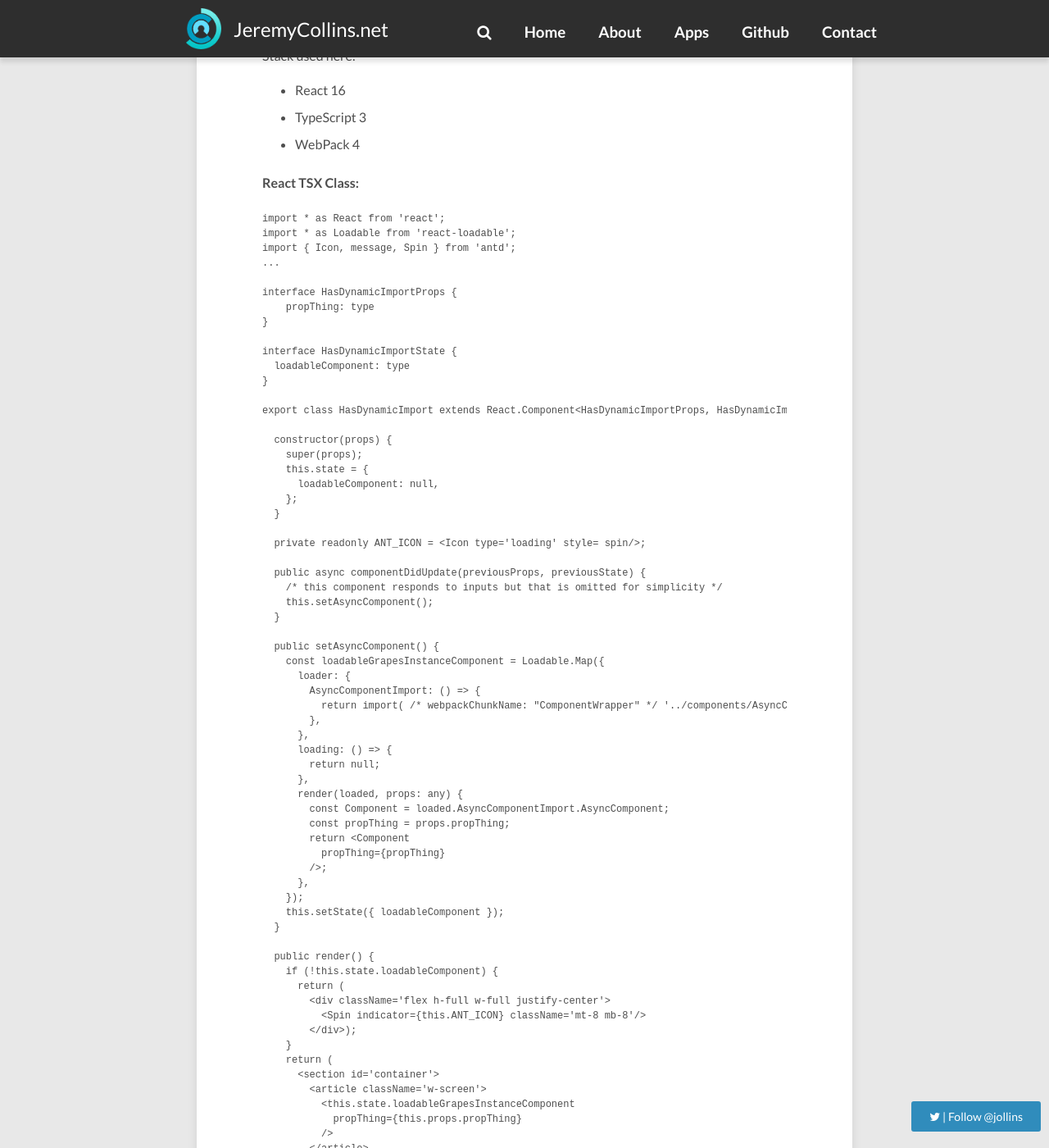
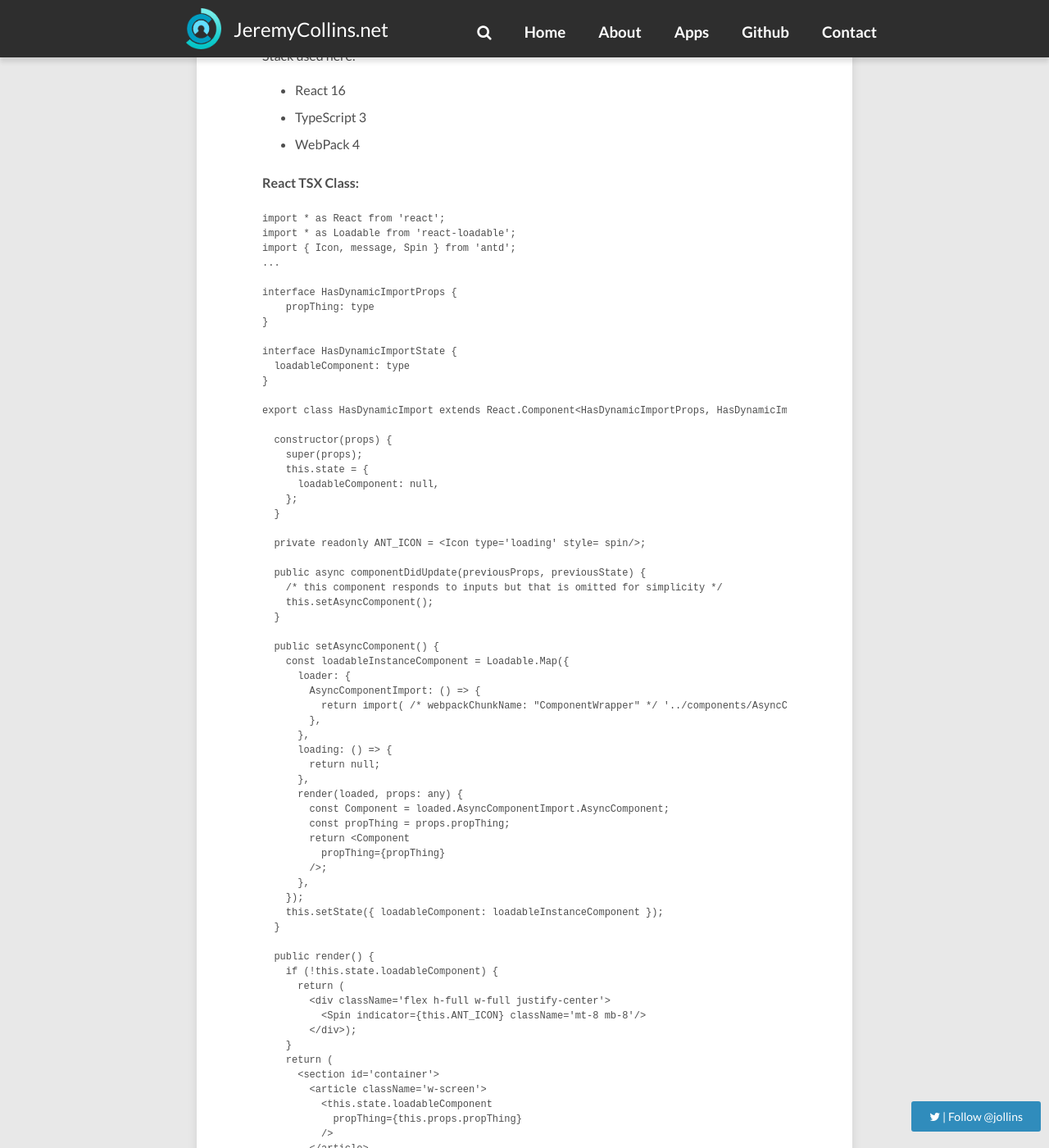
Before and after one commit to jdodsoncollins/JeremyCollinsDotNet, a Jekyll site: the page built from site/_posts/2018-8-17-react-loadable-typescript-settings.md, in a window 1280 px wide and 1400 px high, scrolled down 768 px. Shown: the whole window at 82% size. Built offline with Jekyll 4.4.1, drawn with Linux system fonts in a browser that asks for light colours; nearby versions of some CDN libraries; comment, search, counter and statistics services are not loaded; some of the changed text lies outside the part shown.

Commit message:
Correcting code error that was a result from my simplifying an example in latest post

```diff
--- a/site/_posts/2018-8-17-react-loadable-typescript-settings.md
+++ b/site/_posts/2018-8-17-react-loadable-typescript-settings.md
@@ -54,7 +54,7 @@ export class HasDynamicImport extends React.Component<HasDynamicImportProps, Has
   }
 
   public setAsyncComponent() {
-    const loadableGrapesInstanceComponent = Loadable.Map({
+    const loadableInstanceComponent = Loadable.Map({
       loader: {
         AsyncComponentImport: () => {
           return import( /* webpackChunkName: "ComponentWrapper" */ '../components/AsyncComponent');
@@ -71,7 +71,7 @@ export class HasDynamicImport extends React.Component<HasDynamicImportProps, Has
         />;
       },
     });
-    this.setState({ loadableComponent });
+    this.setState({ loadableComponent: loadableInstanceComponent });
   }
 
   public render() {
@@ -84,7 +84,7 @@ export class HasDynamicImport extends React.Component<HasDynamicImportProps, Has
     return (
       <section id='container'>
         <article className='w-screen'>
-          <this.state.loadableGrapesInstanceComponent
+          <this.state.loadableComponent
             propThing={this.props.propThing}
           />
         </article>
```
